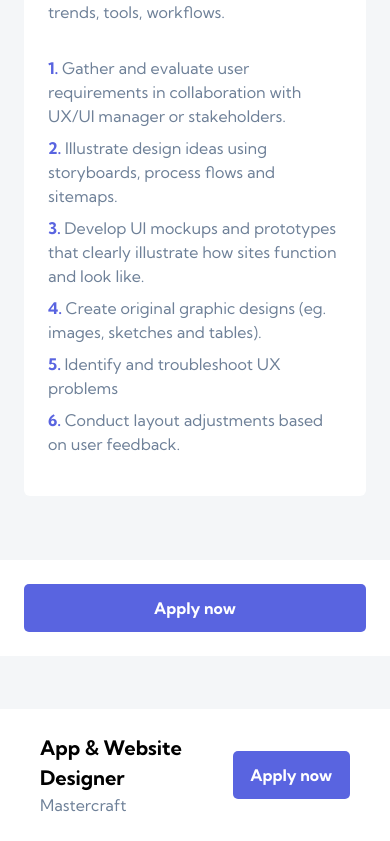
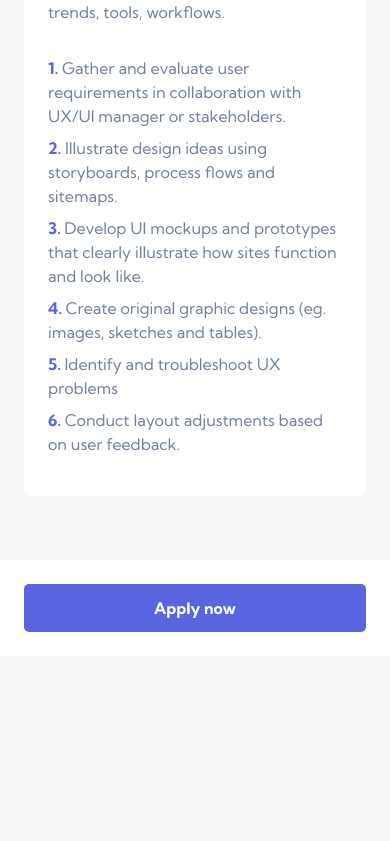
Before and after one commit to Swag-blips/dev-jobs, a React (Vite) app: page /jobs/10 in a window 390 px wide. Shown: the part 1566-2407 px from the top of the page. After the commit the page ends 2222 px from the top, so only its background shows below. Built offline with nearby package versions, Linux system fonts and the light colour scheme.

Commit message:
website complete

```diff
--- a/src/components/JobContent.jsx
+++ b/src/components/JobContent.jsx
@@ -35,7 +35,7 @@ const JobContent = () => {
             />
           </figure>
           <div className="mt-6 text-center">
-            <h2 className="text-xl text-[#19202D] dark:text-white font-bold">
+            <h2 className="text-xl text-[#19202D]  dark:text-white font-bold">
               {data.company}
             </h2>
             <p className="text-base text-[#6E8098] mt-2">{data.website}</p>
@@ -50,7 +50,7 @@ const JobContent = () => {
         </div>
         {/* <!------------------- > */}
 
-        <div className="bg-white -mt-8 md:flex hidden dark:bg-[#19202D] rounded-md ">
+        <div className="bg-white -mt-8 md:flex 2xl:mx-[165px] hidden dark:bg-[#19202D] rounded-md ">
           <div className="flex items-center">
             <figure
               style={{ backgroundColor: `${data.logoBackground}` }}
@@ -84,7 +84,7 @@ const JobContent = () => {
         {/* <!------------------- > */}
       </div>
       <main className="px-6 mt-8">
-        <div className="bg-white dark:bg-[#19202D] w-full flex flex-col justify-center rounded-[6px]  px-6 pt-10">
+        <div className="bg-white 2xl:mx-[165px] dark:bg-[#19202D] flex flex-col justify-center rounded-[6px]  px-6 pt-10">
           <div className="flex flex-col ">
             <div className="flex flex-col  md:flex-row md:items-center ">
               <div className="flex flex-col">
@@ -116,17 +116,17 @@ const JobContent = () => {
               </div>
             </div>
 
-            <p className="text-left text-[#6E8098] mt-[32px] text-base">
+            <p className="text-left dark:text-[#9DAEC2] text-[#6E8098] mt-[32px] text-base">
               {data.description}
             </p>
             <div className="flex flex-col justify-center gap-6 mt-16">
               <h2 className="text-[#19202D] dark:text-white text-[20px] font-bold text-left">
                 Requirements
               </h2>
-              <p className="text-left text-[#6E8098]  text-base">
+              <p className="text-left dark:text-[#9DAEC2] text-[#6E8098]  text-base">
                 {data.requirements.content}
               </p>
-              <ul className="list-disc marker:text-[#5964E0] text-left text-[#6E8098]  text-base list-inside  flex flex-col justify-center gap-[8px]">
+              <ul className="list-disc marker:text-[#5964E0] text-left dark:text-[#9DAEC2] text-[#6E8098]  text-base list-inside  flex flex-col justify-center gap-[8px]">
                 {data.requirements.items.map((item, i) => (
                   <li key={i}>{item}</li>
                 ))}
@@ -137,12 +137,12 @@ const JobContent = () => {
               <h2 className="text-[#19202D] dark:text-white text-[20px] font-bold text-left">
                 What will you do
               </h2>
-              <p className="text-left text-[#6E8098]  text-base">
+              <p className="text-left text-[#6E8098] dark:text-[#9DAEC2]  text-base">
                 {data.role.content}
               </p>
             </div>
 
-            <ol className="list-decimal mb-10 marker:text-[#5964E0] marker:font-bold text-left text-[#6E8098]  text-base list-inside mt-8 flex flex-col justify-center gap-[8px]">
+            <ol className="list-decimal mb-10 dark:text-[#9DAEC2] marker:text-[#5964E0] marker:font-bold text-left text-[#6E8098]  text-base list-inside mt-8 flex flex-col justify-center gap-[8px]">
               {data.role.items.map((item, i) => (
                 <li key={i}>{item} </li>
               ))}
@@ -157,11 +157,15 @@ const JobContent = () => {
           </button>
         </a>
       </div>
-      <div className="bg-white w-full mt-[53px] px-[40px] ">
-        <div className="flex items-center justify-between">
+      <div className="bg-white hidden md:block  dark:bg-[#19202D] mt-[53px] px-[40px] 2xl:px-0 ">
+        <div className="flex items-center 2xl:px-[190px] justify-between">
           <div className="flex flex-col my-6">
-            <h2 className="text-[20px] font-bold">{data.position}</h2>
-            <p className="text-[#6E8098] ">{data.company}</p>
+            <h2 className="text-[20px] font-bold dark:text-white">
+              {data.position}
+            </h2>
+            <p className="text-[#6E8098] dark:text-[#9DAEC2] ">
+              {data.company}
+            </p>
           </div>
           <button className="bg-[#5964E0] h-12 w-[141px] rounded-[5px]  text-center text-white text-base font-bold">
             Apply now
```
